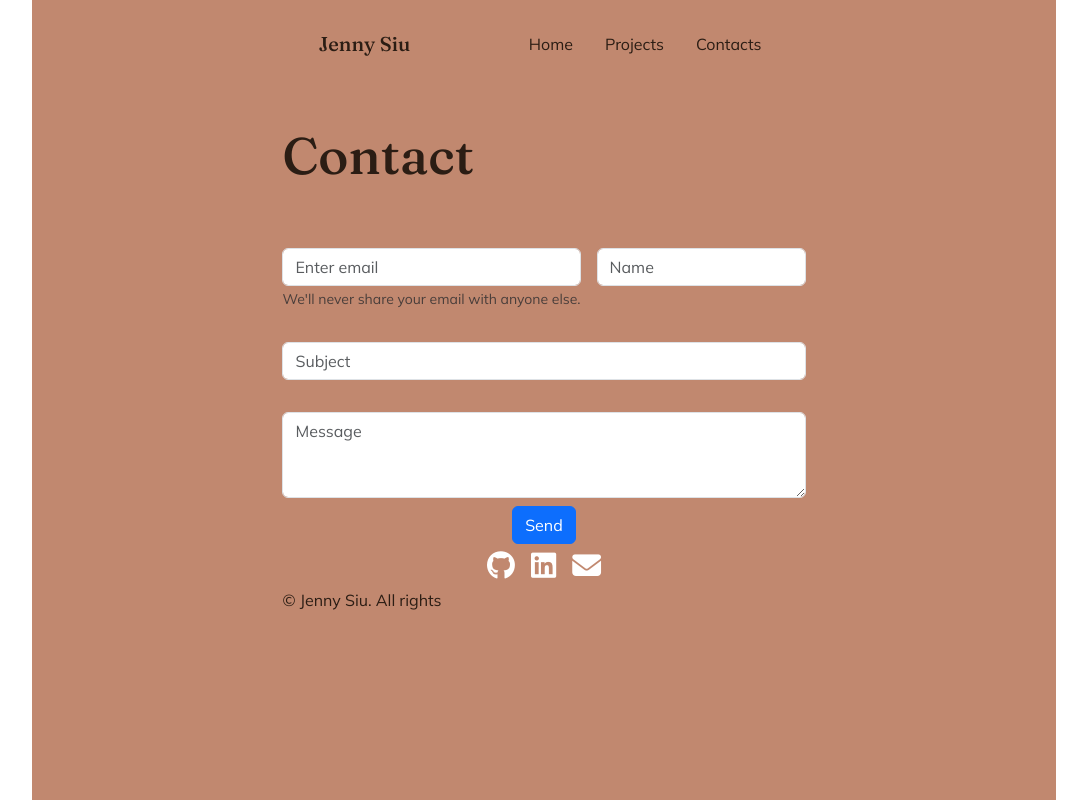
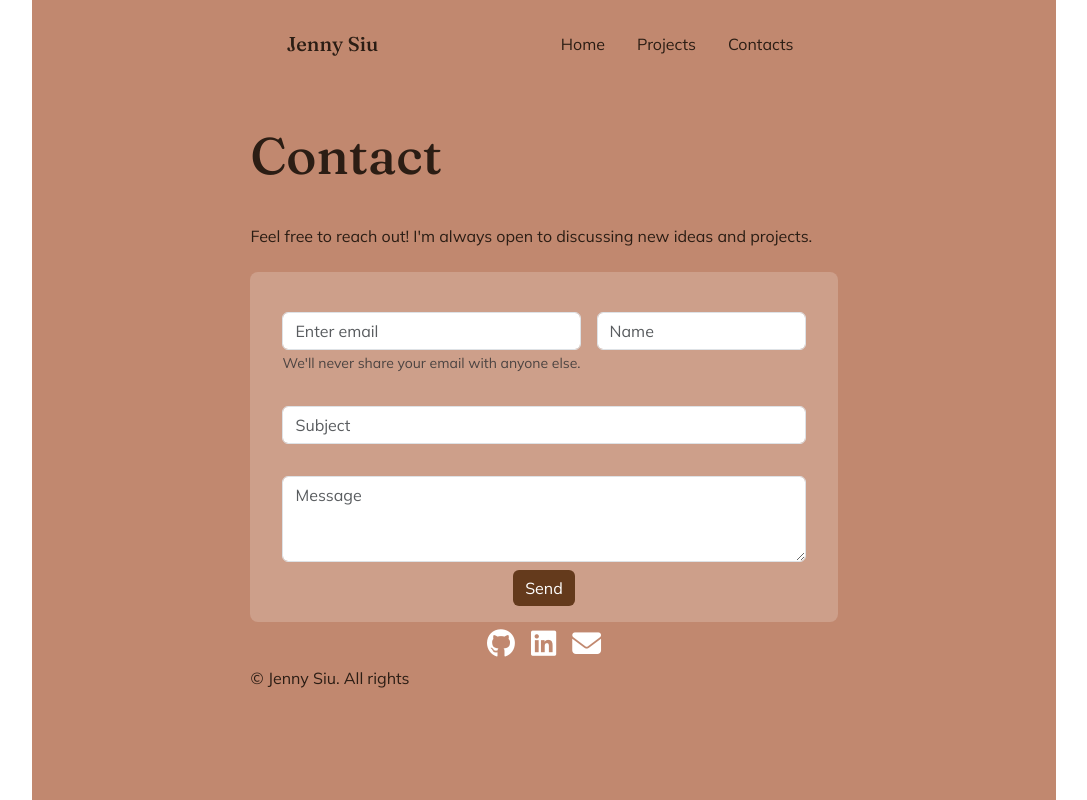
Before and after one commit to jennysiu/jennysReactPortfolio, a React (Vite) app: page /contact in a window 1280 px wide. Shown: the whole page, without its empty margins (96-1183 px from the left). Built offline with nearby package versions, Linux system fonts and the light colour scheme.

Commit message:
colours and button

```diff
--- a/src/components/Contact/index.jsx
+++ b/src/components/Contact/index.jsx
@@ -9,6 +9,7 @@ function Contact() {
   return (
     <div>
       <h1>Contact</h1>
+      <p className='contact-intro'>Feel free to reach out! I'm always open to discussing new ideas and projects.</p>
       <Form>
         <div className='contact-details'>
           <Form.Group className="mb-2" controlId="formBasicEmail">
--- a/src/components/Contact/style.css
+++ b/src/components/Contact/style.css
@@ -1,5 +1,15 @@
+form {
+  padding: 1rem 2rem;
+  background-color: rgba(255, 255, 255, 0.189);
+  border-radius: 0.5rem;
+}
+
+.contact-intro {
+  margin: 1.5rem 0;
+
+}
+
 .contact-details {
   display: flex;
   gap: 1rem;
-
 }
--- a/src/index.css
+++ b/src/index.css
@@ -55,17 +55,17 @@ h2 {
 
 button {
   border-radius: 8px;
-  border: 1px solid transparent;
+  border: transparent !important;
   padding: 0.6em 1.2em;
   font-size: 1em;
   font-weight: 500;
   font-family: inherit;
-  background-color: #1a1a1a;
+  background-color: var(--red-brown) !important;
   cursor: pointer;
   transition: border-color 0.25s;
 }
 button:hover {
-  border-color: #646cff;
+  background-color: var(--earthy-brown) !important;
 }
 button:focus,
 button:focus-visible {
```
